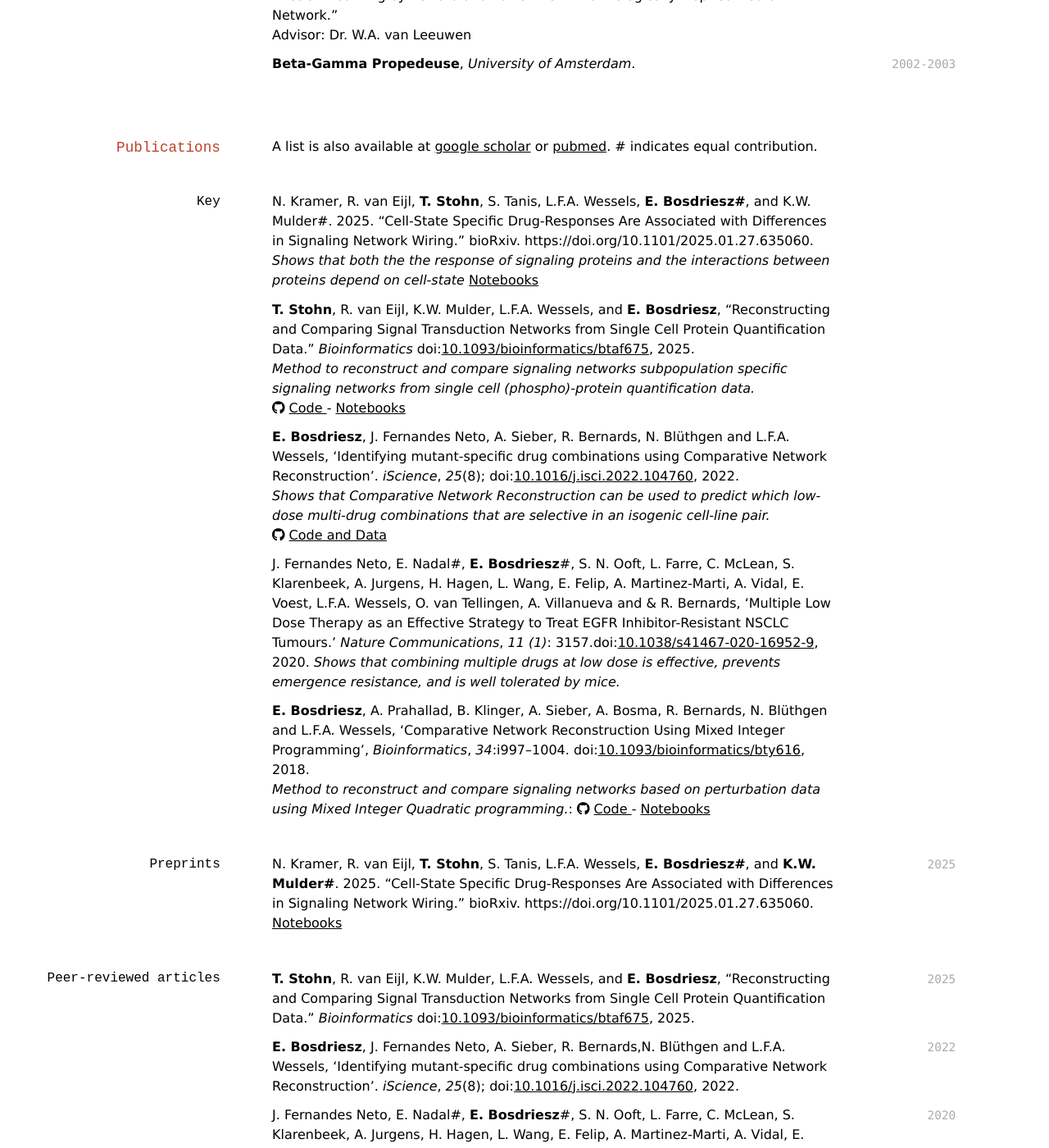
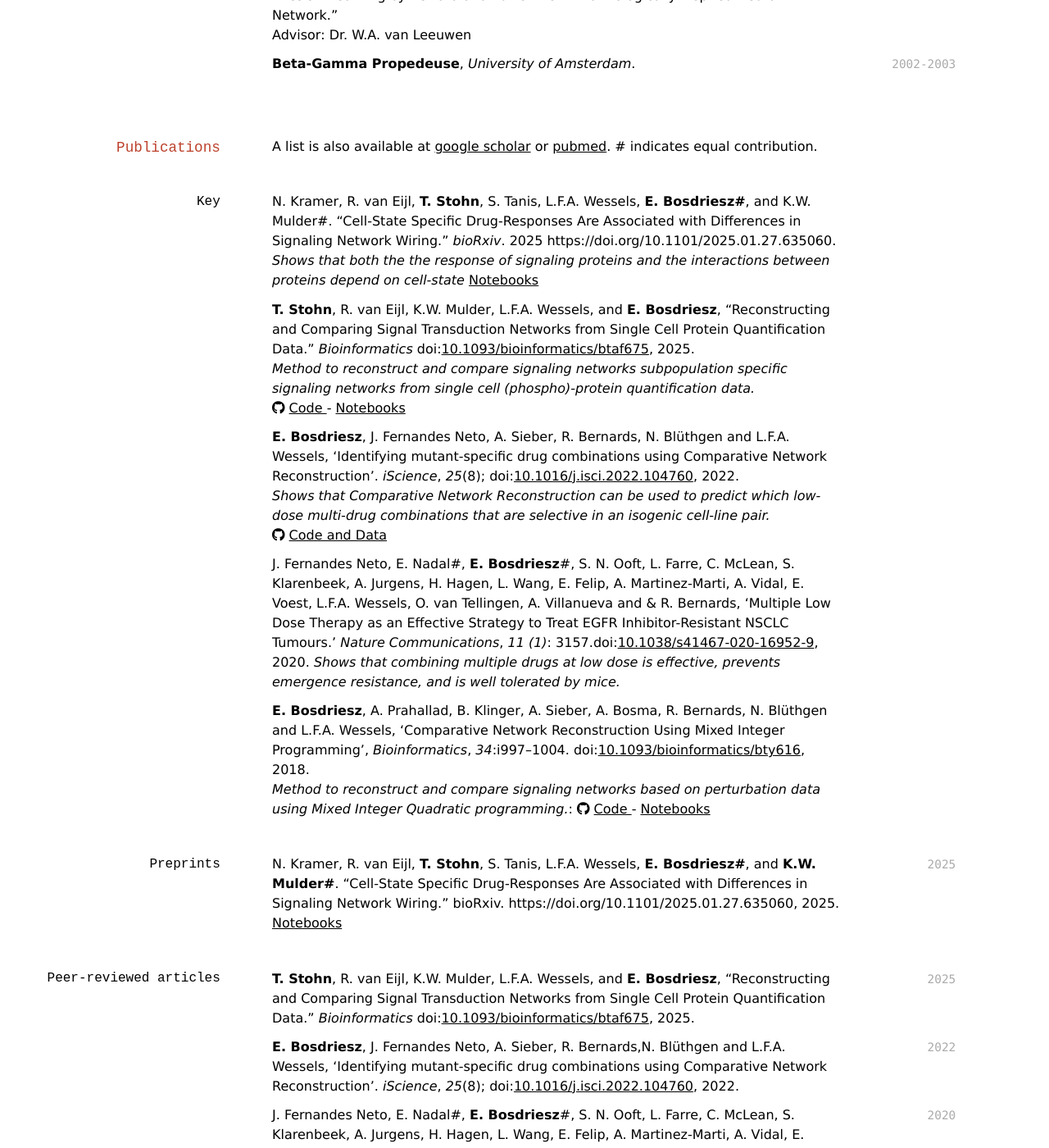
Before and after one commit to evertbosdriesz/markdown-cv, a Jekyll site: the page built from index.md, in a window 1280 px wide and 1400 px high, scrolled down 781 px. Shown: the whole window at 82% size. Built offline with Jekyll 4.4.1, drawn with Linux system fonts in a browser that asks for light colours; nearby versions of some CDN libraries; a style sheet for code colours, icons or effects is not loaded.

Commit message:
Typo in publications

```diff
--- a/index.md
+++ b/index.md
@@ -100,7 +100,7 @@ C, C++ (It's been a while) -->
 
 ### Key
 
-N. Kramer, R. van Eijl, **T. Stohn**, S. Tanis, L.F.A. Wessels, **E. Bosdriesz<sup>#</sup>**, and K.W. Mulder<sup>#</sup>. 2025. “Cell-State Specific Drug-Responses Are Associated with Differences in Signaling Network Wiring.” bioRxiv. https://doi.org/10.1101/2025.01.27.635060.
+N. Kramer, R. van Eijl, **T. Stohn**, S. Tanis, L.F.A. Wessels, **E. Bosdriesz<sup>#</sup>**, and K.W. Mulder<sup>#</sup>. “Cell-State Specific Drug-Responses Are Associated with Differences in Signaling Network Wiring.” *bioRxiv*. 2025 https://doi.org/10.1101/2025.01.27.635060.
 *Shows that both the the response of signaling proteins and the interactions between proteins depend on cell-state*
 <a href="https://github.com/evertbosdriesz/scIDseq-CNR"> Notebooks </a>
 
@@ -136,7 +136,7 @@ doi:[10.1074/mcp.RA117.000486](https://doi.org/10.1074/mcp.RA117.000486), 2018.<
 ### Preprints
 
 `2025`
-N. Kramer, R. van Eijl, **T. Stohn**, S. Tanis, L.F.A. Wessels, **E. Bosdriesz<sup>#</sup>**, and **K.W. Mulder<sup>#</sup>**. 2025. “Cell-State Specific Drug-Responses Are Associated with Differences in Signaling Network Wiring.” bioRxiv. https://doi.org/10.1101/2025.01.27.635060.
+N. Kramer, R. van Eijl, **T. Stohn**, S. Tanis, L.F.A. Wessels, **E. Bosdriesz<sup>#</sup>**, and **K.W. Mulder<sup>#</sup>**. “Cell-State Specific Drug-Responses Are Associated with Differences in Signaling Network Wiring.” bioRxiv. https://doi.org/10.1101/2025.01.27.635060, 2025.
 <a href="https://github.com/evertbosdriesz/scIDseq-CNR"> Notebooks </a>
 
 
```
